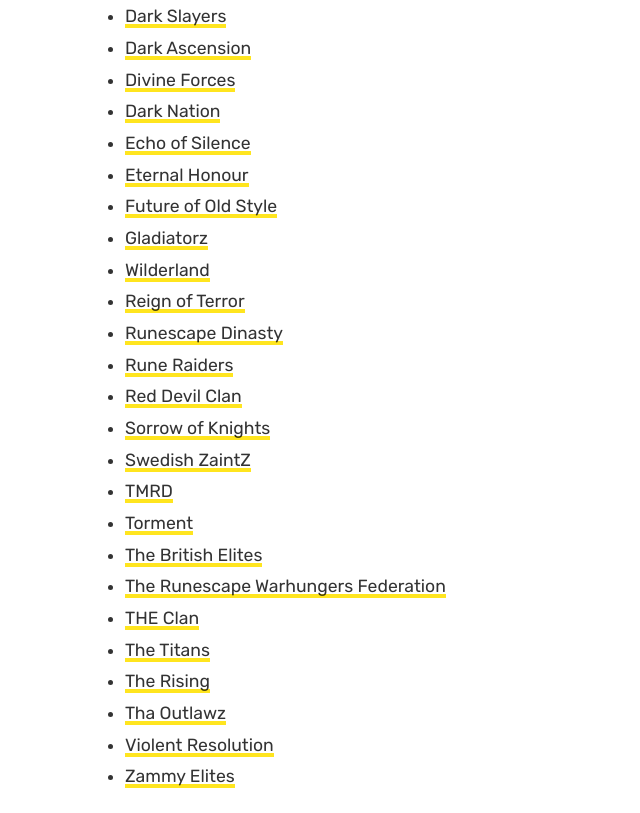
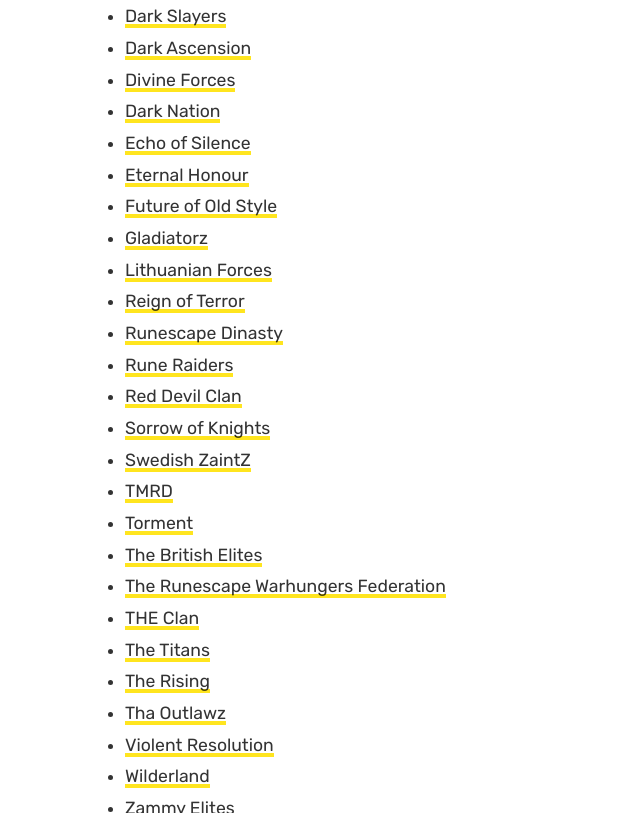
Before and after one commit to runescapehall/Runescape-Affiliate, a Jekyll site: the page built from runescape-clans.md, in a window 1280 px wide and 900 px high, scrolled down 610 px, cut to the strip 0-813 px from the top of the window. Shown: the whole strip, without its empty margins (0-640 px from the left). Built offline with Jekyll 4.4.1, drawn with Linux system fonts in a browser that asks for light colours; comment, search, counter and statistics services are not loaded.

Commit message:
Update runescape-clans.md

```diff
--- a/runescape-clans.md
+++ b/runescape-clans.md
@@ -23,7 +23,7 @@
 - [Eternal Honour](https://www.runescapehall.net/2020/03/03/Eternal-Honour-Memberlist.html)
 - [Future of Old Style](https://www.runescapehall.net/future-of-old-style)
 - [Gladiatorz](https://www.runescapehall.net/the-gladiatorz)
-- [Wilderland](https://www.runescapehall.net/wilderland-luso-brazillian-clan-runescape)
+- [Lithuanian Forces](https://www.runescapehall.net/lithuanian-forces)
 - [Reign of Terror](https://www.runescapehall.net/2020/02/05/reign-of-terror.html)
 - [Runescape Dinasty](https://www.runescapehall.net/2020/03/03/Runesacpe-Dinasty-Memberlist.html)
 - [Rune Raiders](https://www.runescapehall.net/rune-raiders)
```
Also changed, not shown: other parts of runescape-clans.md (+1 -0 lines).
